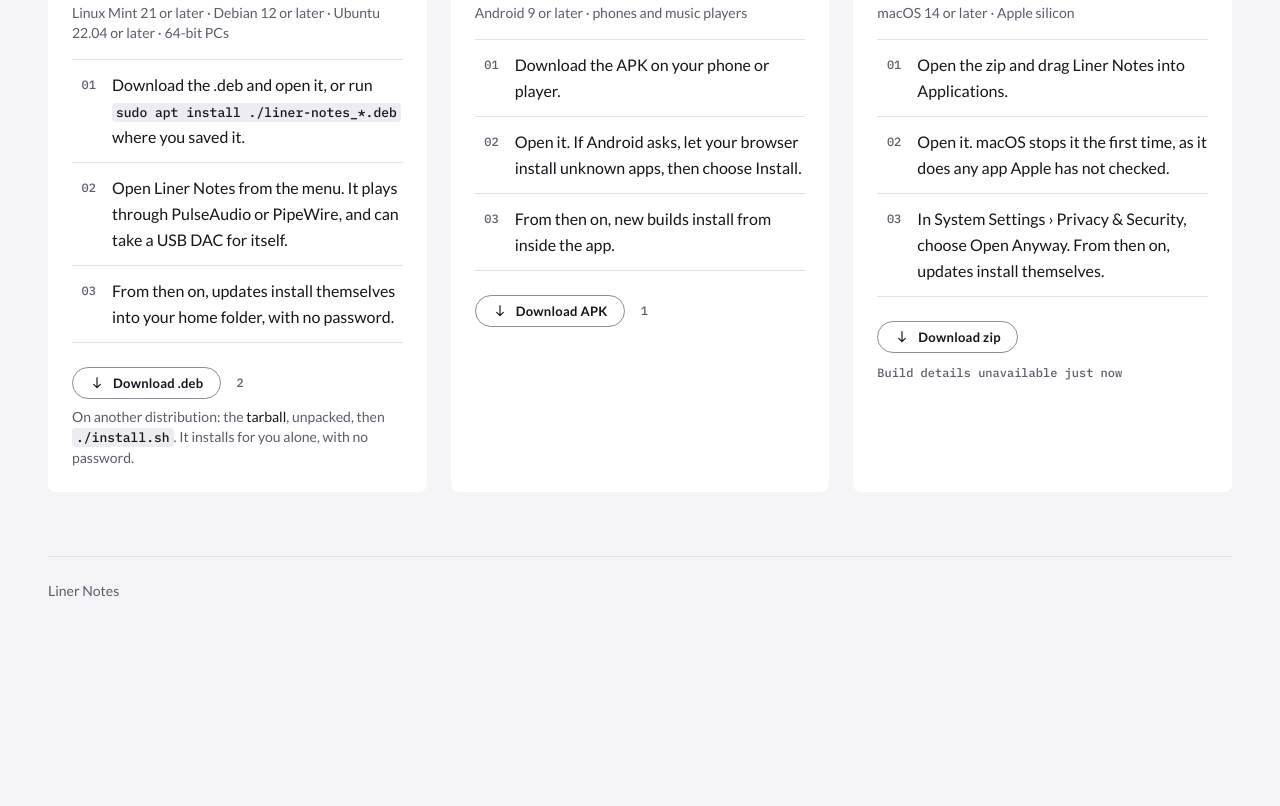
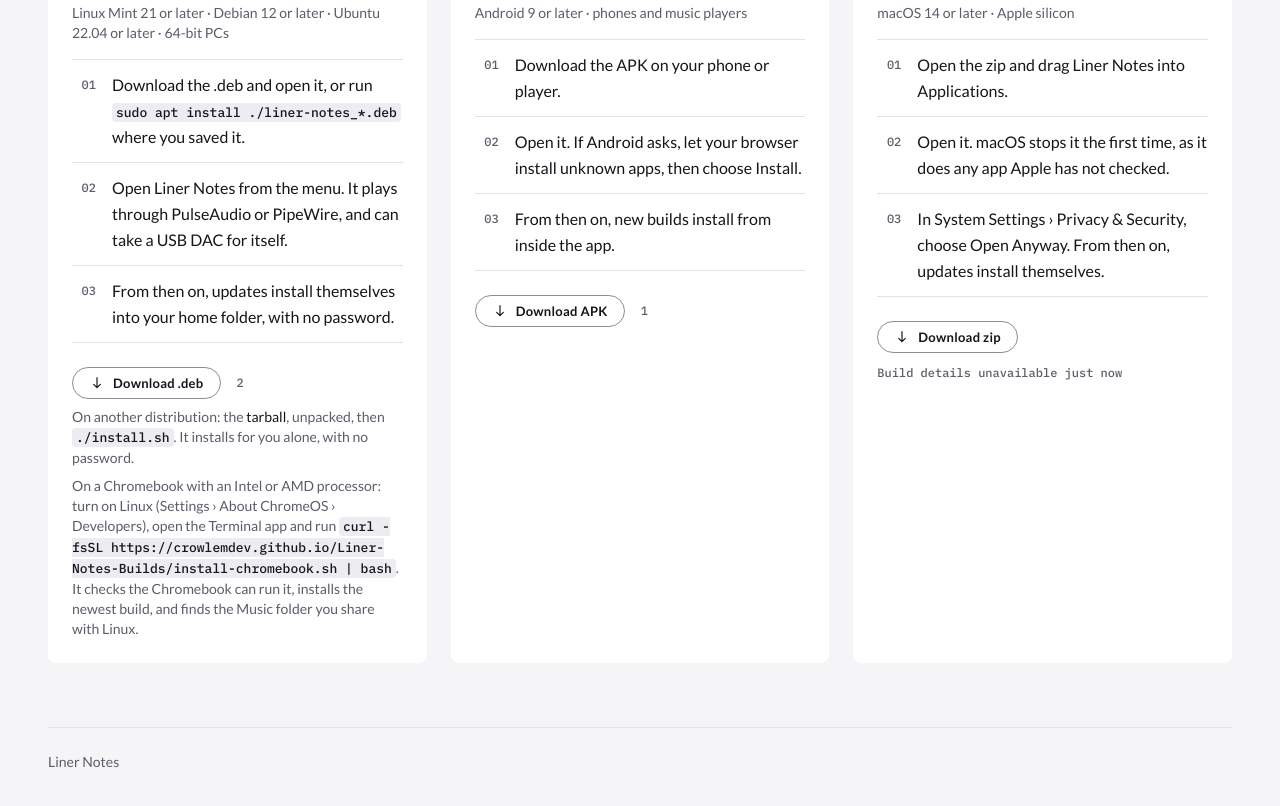
Before and after one commit to crowlemdev/Liner-Notes-Builds, a plain HTML site: page docs/index.html in a window 1280 px wide. Shown: the part 1917-2723 px from the top of the page. Before the commit the page ends 2566 px from the top, so only its background shows below. Drawn offline with Linux system fonts and the light colour scheme; no server answers.

Commit message:
An installer for Chromebooks (and any Debian-based Linux): it checks the Linux can run Liner Notes, installs the newest build and finds the Music folder shared with Linux
Co-Authored-By: Claude Opus 5.5 <noreply@anthropic.com>
Claude-Session: https://claude.ai/code/session_01Kgkkmq4PoHJgxHAFboDqPd

```diff
--- a/docs/index.html
+++ b/docs/index.html
@@ -206,6 +206,7 @@
           <p class="spec" data-spec="linux">Finding the newest build…</p>
         </div>
         <p class="meta">On another distribution: the <a class="ln-link" data-download="linuxTarball" href="https://github.com/crowlemdev/Liner-Notes-Builds/releases?q=linux-build&amp;expanded=true">tarball</a>, unpacked, then <code>./install.sh</code>. It installs for you alone, with no password.</p>
+        <p class="meta">On a Chromebook with an Intel or AMD processor: turn on Linux (Settings › About ChromeOS › Developers), open the Terminal app and run <code>curl -fsSL https://crowlemdev.github.io/Liner-Notes-Builds/install-chromebook.sh | bash</code>. It checks the Chromebook can run it, installs the newest build, and finds the Music folder you share with Linux.</p>
         <details class="checksum" data-sha="linux" hidden>
           <summary>SHA-256</summary>
           <code></code>
```
Also changed, not shown: 2 other files.
